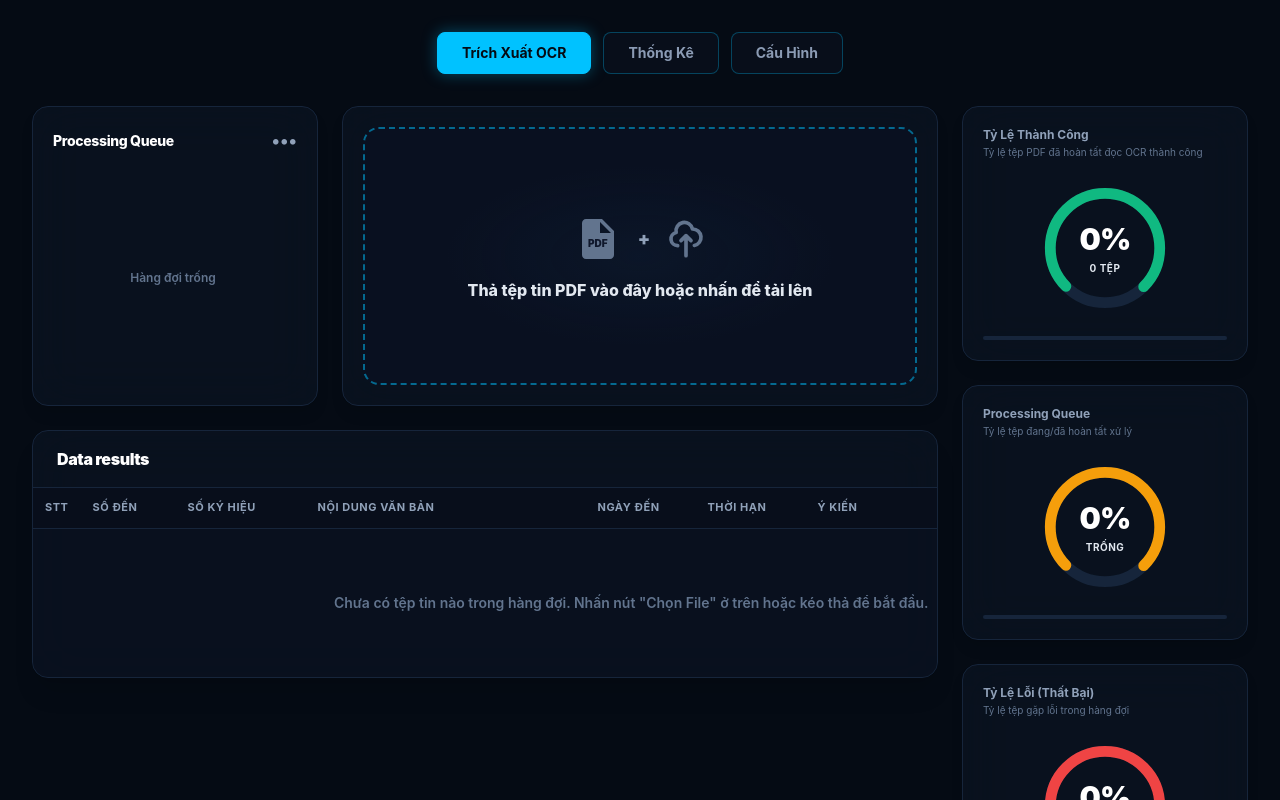
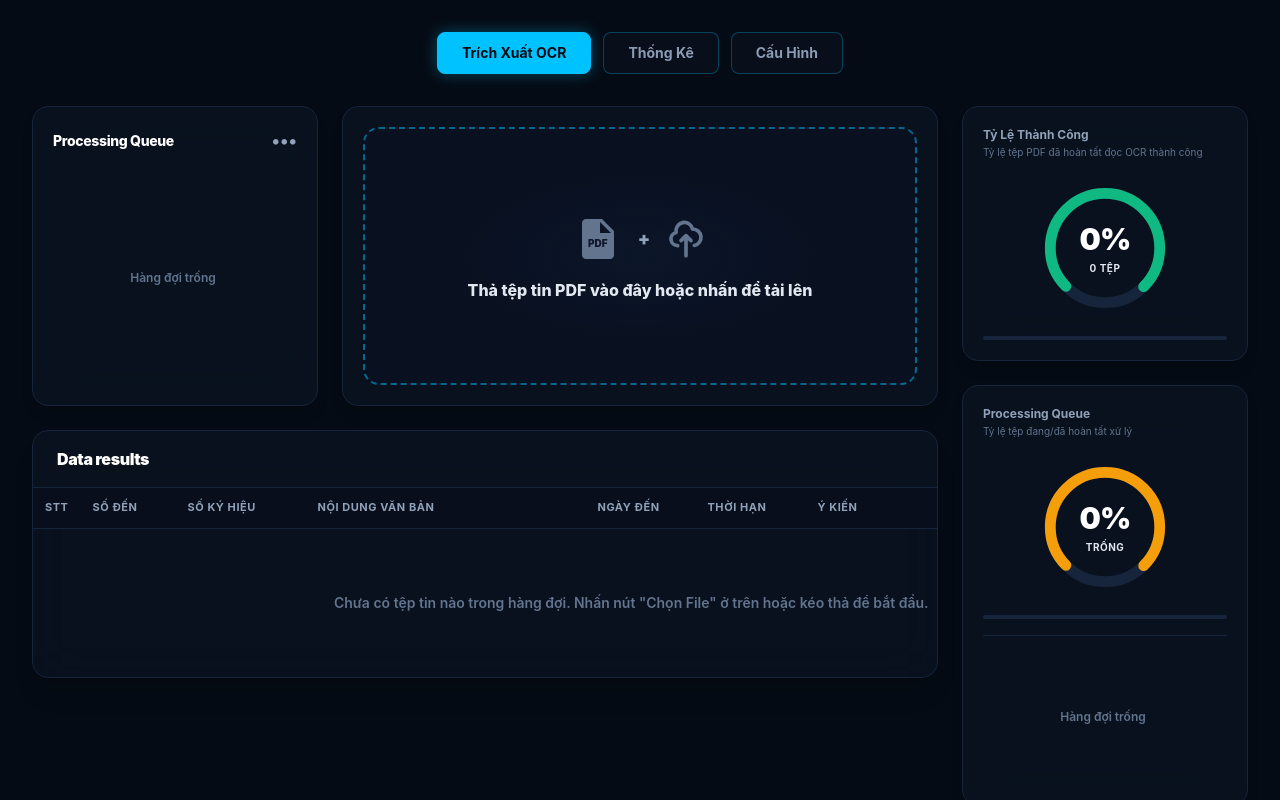
Before and after one commit to IamAnhKhoa/pdf-ocr, a React (Vite) app in the folder frontend/: page / in a window 1280 px wide. Shown: the top 800 px of the page. Built offline with nearby package versions, Linux system fonts and the light colour scheme.

Commit message:
style: integrate scrollable file queue list inside Processing Queue gauge

```diff
--- a/frontend/src/App.jsx
+++ b/frontend/src/App.jsx
@@ -18,7 +18,7 @@ const formatDate = (date) => {
 };
 
 // Component hiển thị đồng hồ thống kê (Stats Gauge)
-function QuotaGauge({ title, percentage, color, valueText, description }) {
+function QuotaGauge({ title, percentage, color, valueText, description, children }) {
   const maxArcLength = 179.0;
   const strokeDashoffset = maxArcLength - (maxArcLength * percentage / 100);
 
@@ -88,6 +88,8 @@ function QuotaGauge({ title, percentage, color, valueText, description }) {
           />
         </div>
       </div>
+
+      {children}
     </div>
   );
 }
@@ -1031,7 +1033,41 @@ function App() {
                 color="orange"
                 valueText={stats.total > 0 ? `${stats.completed + stats.processing}/${stats.total} tệp` : "Trống"}
                 description="Tỷ lệ tệp đang/đã hoàn tất xử lý"
-              />
+              >
+                <div className="mt-4 pt-3 border-t border-[#16253b] flex flex-col h-[150px]">
+                  {dataList.length === 0 ? (
+                    <div className="space-y-2 overflow-y-auto flex-1 pr-1 scrollbar-thin scrollbar-thumb-slate-800 scrollbar-track-transparent">
+                      <div className="h-full flex items-center justify-center text-xs text-slate-500 font-semibold py-8">
+                        Hàng đợi trống
+                      </div>
+                    </div>
+                  ) : (
+                    <div className="space-y-1.5 overflow-y-auto flex-1 pr-1 scrollbar-thin scrollbar-thumb-slate-800 scrollbar-track-transparent text-left">
+                      {dataList.map((item) => (
+                        <div key={item.id} className="flex items-center justify-between gap-2 p-1.5 bg-[#09101c]/30 rounded-lg border border-[#16253b] hover:border-slate-800/80 transition-colors">
+                          <span className="text-[11px] font-bold text-slate-300 truncate max-w-[130px]" title={item.fileName}>
+                            {item.fileName}
+                          </span>
+                          <div className="flex items-center gap-1.5 shrink-0">
+                            {item.status === 'completed' && <span className="w-1.5 h-1.5 rounded-full bg-emerald-500" />}
+                            {item.status === 'failed' && <span className="w-1.5 h-1.5 rounded-full bg-rose-500" />}
+                            {item.status === 'processing' && <span className="w-1.5 h-1.5 rounded-full bg-amber-500 animate-ping" />}
+                            {item.status === 'waiting_retry' && <span className="w-1.5 h-1.5 rounded-full bg-blue-500 animate-pulse" />}
+                            {item.status === 'pending' && <span className="w-1.5 h-1.5 rounded-full bg-slate-500" />}
+                            <span className="text-[9px] uppercase font-extrabold text-slate-500">
+                              {item.status === 'completed' && 'Xong'}
+                              {item.status === 'failed' && 'Lỗi'}
+                              {item.status === 'processing' && 'Xử lý'}
+                              {item.status === 'waiting_retry' && 'Thử lại'}
+                              {item.status === 'pending' && 'Chờ'}
+                            </span>
+                          </div>
+                        </div>
+                      ))}
+                    </div>
+                  )}
+                </div>
+              </QuotaGauge>
               <QuotaGauge
                 title="Tỷ Lệ Lỗi (Thất Bại)"
                 percentage={stats.total > 0 ? Math.round((stats.failed / stats.total) * 100) : 0}
```
